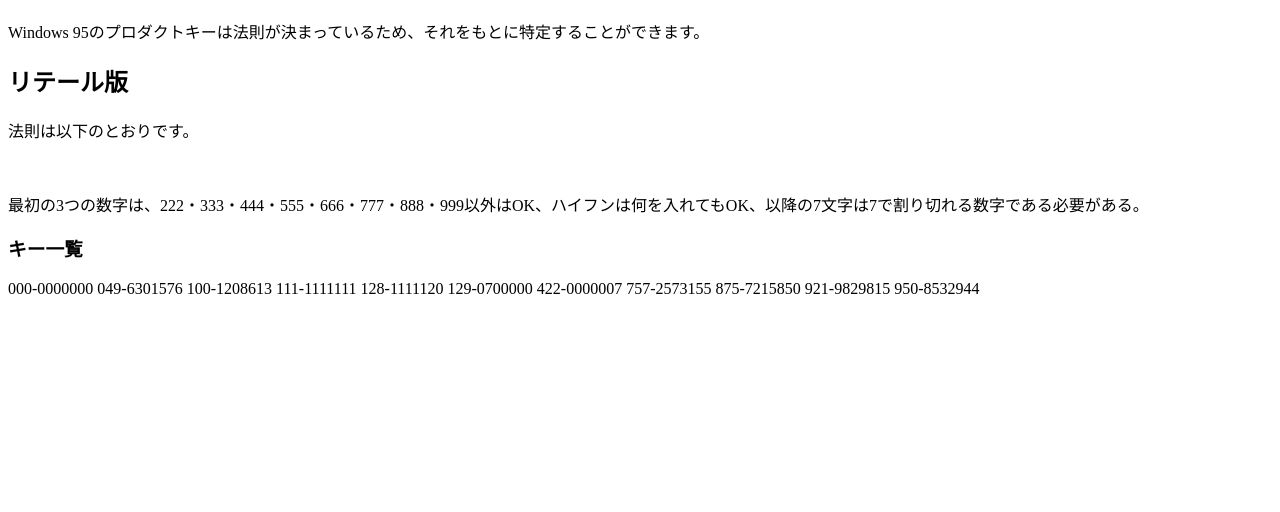
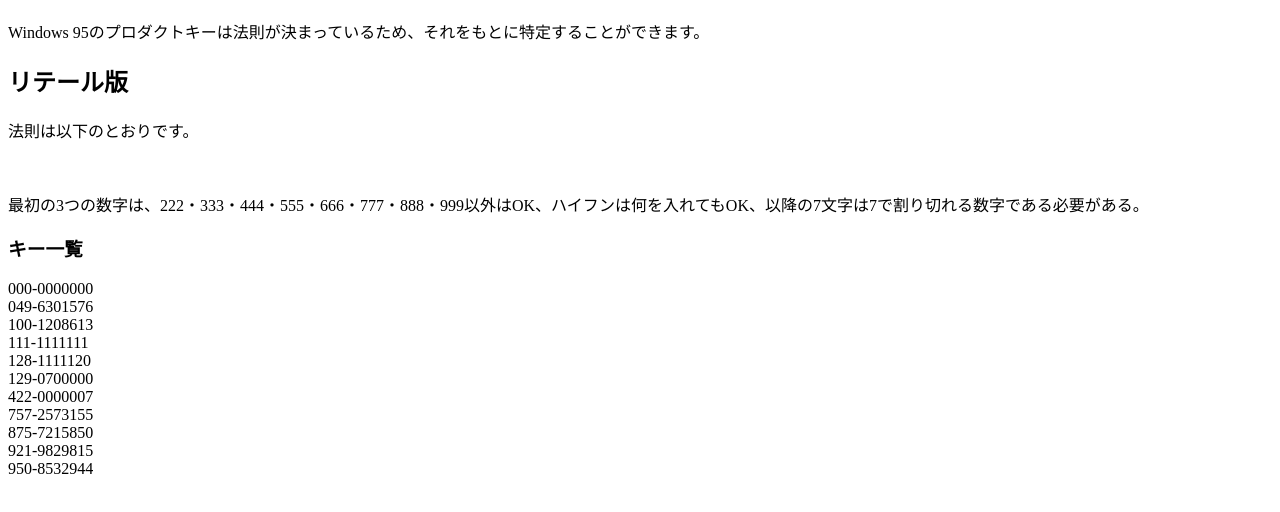
Before and after one commit to System32Booster/system32booster.github.io, a plain HTML site: page pages/win95key.html in a window 1280 px wide. Shown: the part 70-582 px from the top of the page. Drawn offline with Linux system fonts and the light colour scheme.

Commit message:
Update win95key.html

```diff
--- a/pages/win95key.html
+++ b/pages/win95key.html
@@ -11,16 +11,17 @@
     <p>法則は以下のとおりです。</p><br>
     <p>最初の3つの数字は、222・333・444・555・666・777・888・999以外はOK、ハイフンは何を入れてもOK、以降の7文字は7で割り切れる数字である必要がある。</p>
     <h3>キー一覧</h3>
-    <p>000-0000000
-049-6301576
-100-1208613
-111-1111111
-128-1111120
-129-0700000
-422-0000007
-757-2573155
-875-7215850
-921-9829815
-950-8532944</p>
+    <p>000-0000000<br>
+049-6301576<br>
+100-1208613<br>
+111-1111111<br>
+128-1111120<br>
+129-0700000<br>
+422-0000007<br>
+757-2573155<br>
+875-7215850<br>
+921-9829815<br>
+950-8532944
+    </p>
   </body>
 </html>
```
